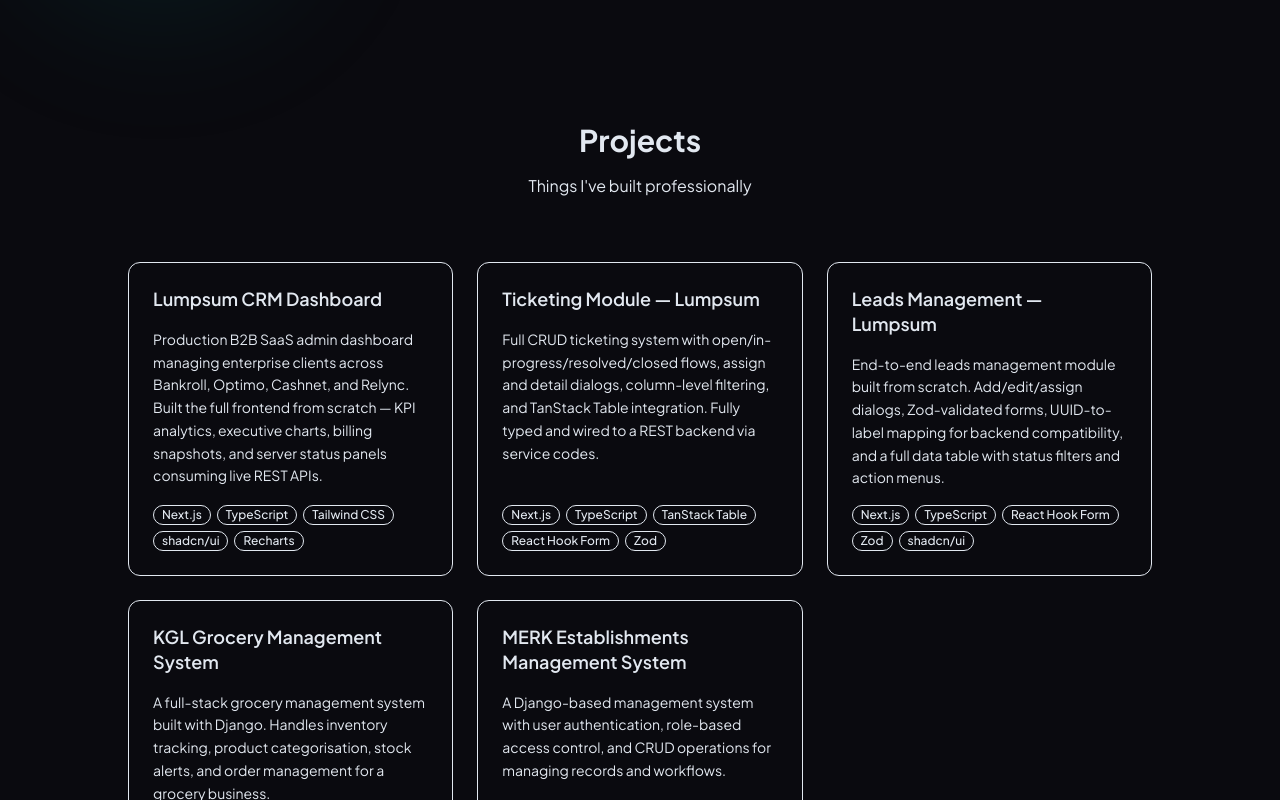
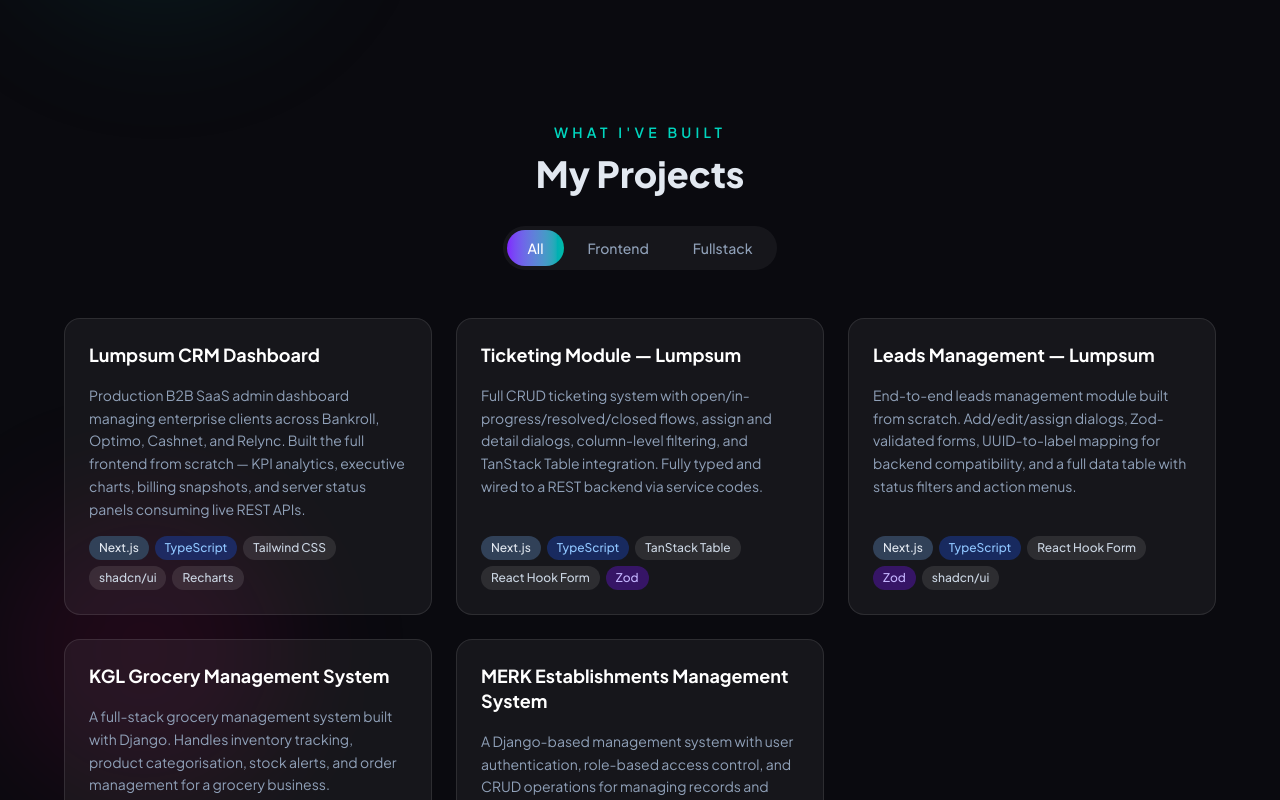
Before and after one commit to PreciousAtwiine/Portfolio, a Next.js app: page / in a window 1280 px wide. Shown: the part 2060-2860 px from the top of the page. Built offline with nearby package versions, Linux system fonts and the light colour scheme.

Commit message:
Update: Projects

```diff
--- a/components/sections/Projects.tsx
+++ b/components/sections/Projects.tsx
@@ -1,65 +1,111 @@
 "use client"
-
-import { motion } from "framer-motion"
+import {useState} from "react"
+import { AnimatePresence, motion } from "framer-motion"
 import { ExternalLink } from "lucide-react"
 import { FaGithub } from "react-icons/fa"
 import { Badge } from "@/components/ui/badge"
 import { projects } from "@/lib/projects"
 
+const tabs = ["All", "Frontend", "Fullstack"] as const
+type Tab = (typeof tabs)[number]
+
 export default function Projects() {
+  const [active, setActive] = useState<Tab>("All")
+  const filtered = projects.filter((p) => {
+    if (active === "All") return true
+    if (active === "Frontend") return p.category === "frontend"
+    return p.category === "fullstack"
+  })
+
+  const techColors: Record<string, string> = {
+    "Next.js": "bg-slate-700 text-slate-200",
+    TypeScript: "bg-blue-900/60 text-blue-300",
+    Django: "bg-green-900/60 text-green-300",
+    Python: "bg-yellow-900/60 text-yellow-300",
+    Zod:"bg-violet-900/60 text-violet-300",
+    React:"bg-pink-900/60 text-pink-300",
+    MySQL:"bg-orange-900/60 text-orange-300",
+  }
+
+  function chipColor(tech: string) {
+    return techColors[tech] ?? "bg-white/10 text-slate-300"
+  }
+
+
   return (
-    <section id="projects" className="py-24 px-6">
-      <div className="max-w-5xl mx-auto">
+    <section id="projects" className="py-24 px-6 relative">
+      <div className="absolute inset-0 pointer-events-none">
+        <div className="absolute top-1/2 left-0 w-72 h-72 bg-pink-600/10 rounded-full blur-3xl"/>
+      </div>
+        <div className="max-w-6xl mx-auto relative z-10">
         <motion.div
           initial={{ opacity: 0, y: 20 }}
           whileInView={{ opacity: 1, y: 0 }}
           viewport={{ once: true }}
-          transition={{ duration: 0.5 }}
-          className="text-center mb-16"
+          className="text-center mb-12"
         >
-          <h2 className="text-3xl font-bold mb-4">Projects</h2>
-          <p className="text-muted-foreground">Things I&apos;ve built professionally</p>
+          <p className="text-teal-400 text-sm font-semibold tracking-[0.3em] uppercase mb-3">What I&apos;ve built</p>
+          <h2 className="text-4xl font-extrabold mb-8">My <span className="gradient-text"></span>Projects</h2>
+
+          {/* Filter tabs */}
+          <div className="inline-flex bg-white/5 border-white-10 rounded-full p-1 gap-1">
+            {tabs.map((tab) => (
+              <button
+                key={tab}
+                onClick={() => setActive(tab)}
+                className={`px-5 py-2 rounded-full text-sm font-medium transition-all duration-300 ${active === tab ?
+                  "bg-linear-to-r from-violet-600 to-teal-500 text-white"
+                  : "text-slate-400 hover:text-white"
+                }`}>
+                  {tab}
+                </button>
+            ))}
+          </div>
         </motion.div>
 
         <div className="grid md:grid-cols-2 lg:grid-cols-3 gap-6">
-          {projects.map((project, i) => (
+          <AnimatePresence mode="popLayout">
+
+          {filtered.map((project, i) => (
             <motion.div
               key={project.title}
+              layout
               initial={{ opacity: 0, y: 20 }}
-              whileInView={{ opacity: 1, y: 0 }}
-              viewport={{ once: true }}
-              transition={{ duration: 0.5, delay: i * 0.1 }}
-              className="bg-background border border-border rounded-xl p-6 flex flex-col gap-4 hover:border-primary/50 transition-colors"
+              animate={{opacity:1, y:0}}
+              exit={{opacity:0, scale:0.95}}
+              transition={{ duration: 0.4, delay: i * 0.05 }}
+              className="bg-white/5 border border-white/10 rounded-2xl p-6 flex flex-col gap-4 hover:border-violet-500/50 hover:bg-violet-500/50 transition-all duration-300 group"
             >
-              <div className="flex items-start justify-between">
-                <h3 className="font-semibold text-lg leading-snug">{project.title}</h3>
-                <div className="flex gap-2 shrink-0">
+              <div className="flex items-start justify-between gap-2">
+                <h3 className="font-bold text-white text-lg leading-snug group-hover:text-violet-300 transition-colors">{project.title}</h3>
+                <div className="flex gap-2 shrink-0 mt-1">
                   {project.github && (
                     <a href={project.github} target="_blank" rel="noreferrer"
-                      className="text-muted-foreground hover:text-foreground transition-colors">
+                      className="text-slate-500 hover:text-white transition-colors">
                       <FaGithub size={17} />
                     </a>
                   )}
                   {project.live && (
                     <a href={project.live} target="_blank" rel="noreferrer"
-                      className="text-muted-foreground hover:text-foreground transition-colors">
+                      className="text-slate-500 hover:text-teal-400 transition-colors">
                       <ExternalLink size={17} />
                     </a>
                   )}
                 </div>
               </div>
-              <p className="text-sm text-muted-foreground leading-relaxed flex-1">
+              <p className="text-sm text-slate-400 leading-relaxed flex-1">
                 {project.description}
               </p>
               <div className="flex flex-wrap gap-1.5">
                 {project.tech.map((t) => (
-                  <Badge key={t} variant="outline" className="text-xs">
+                  <span key={t} className={`text-xs px-2.5 py-1 rounded-full font-medium ${chipColor(t)}`}>
                     {t}
-                  </Badge>
+                  </span>
                 ))}
               </div>
             </motion.div>
           ))}
+          </AnimatePresence>
         </div>
       </div>
     </section>
--- a/components/sections/Skills.tsx
+++ b/components/sections/Skills.tsx
@@ -1,7 +1,5 @@
 "use client"
-
 import { motion } from "framer-motion"
-import { Badge } from "@/components/ui/badge"
 
 const skillGroups = [
   {
```
